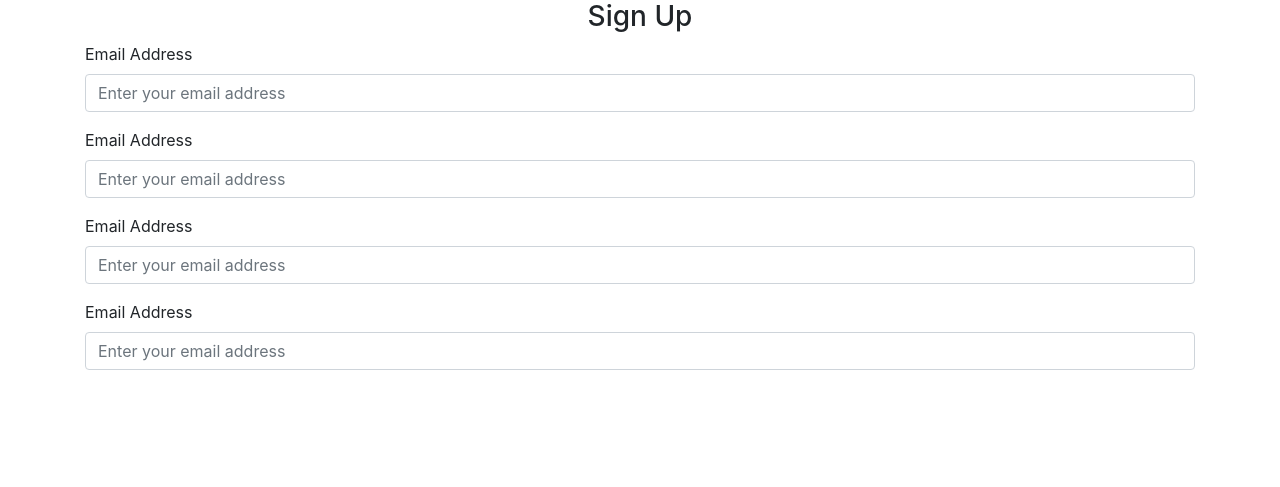
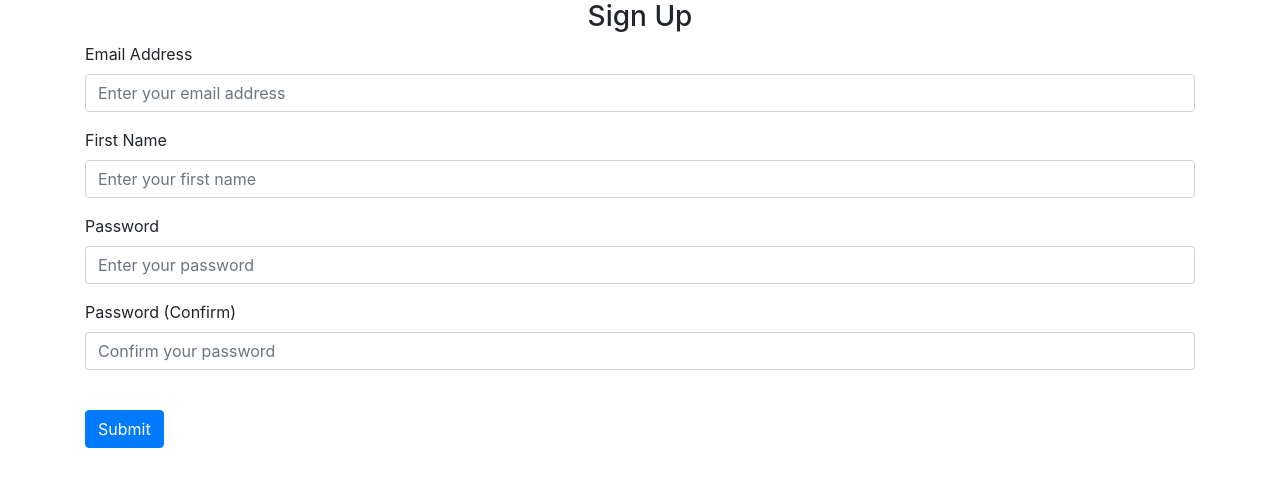
Before and after one commit to KayMohh/note-app, a Flask app: page /signup in a window 1280 px wide. Shown: the part 56-543 px from the top of the page. Run offline with Flask 3, Linux system fonts and the light colour scheme; some libraries are stand-ins or nearby versions.

Commit message:
Sign-Up-Page-COmplete

```diff
--- a/noteapp/templates/signup.html
+++ b/noteapp/templates/signup.html
@@ -13,35 +13,37 @@ contents %}
     />
   </div>
   <div class="form-group">
-    <label for="email">Email Address</label>
+    <label for="firstname">First Name</label>
     <input
-      type="email"
+      type="text"
       class="form-control"
-      id="email"
-      name="email"
-      placeholder="Enter your email address"
+      id="firstname"
+      name="firstname"
+      placeholder="Enter your first name"
     />
   </div>
   <div class="form-group">
-    <label for="email">Email Address</label>
+    <label for="password">Password</label>
     <input
-      type="email"
+      type="password"
       class="form-control"
-      id="email"
-      name="email"
-      placeholder="Enter your email address"
+      id="password1"
+      name="password1"
+      placeholder="Enter your password"
     />
   </div>
   <div class="form-group">
-    <label for="email">Email Address</label>
+    <label for="password">Password (Confirm)</label>
     <input
-      type="email"
+      type="password"
       class="form-control"
-      id="email"
-      name="email"
-      placeholder="Enter your email address"
+      id="password2"
+      name="password2"
+      placeholder="Confirm your password"
     />
   </div>
+  <br />
+  <button class="btn btn-primary">Submit</button>
 </form>
 
 {% endblock %}
```
